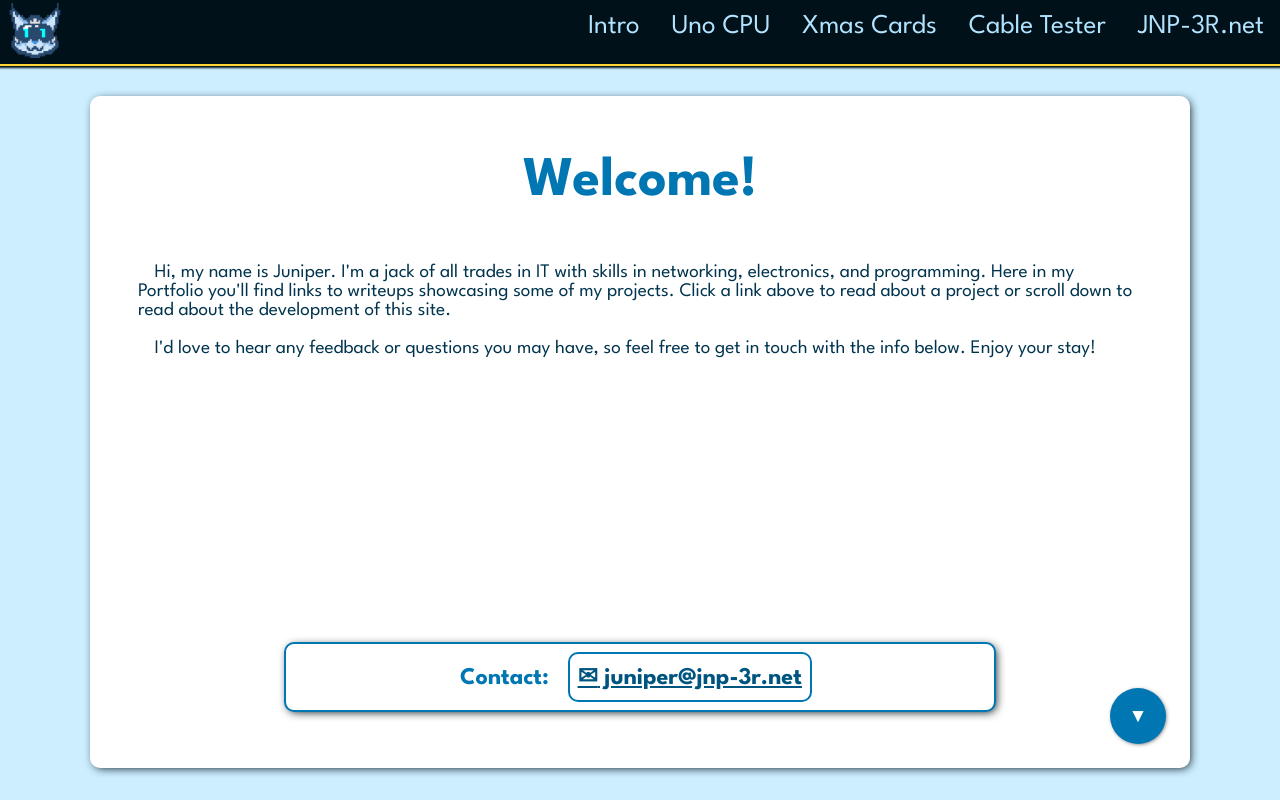
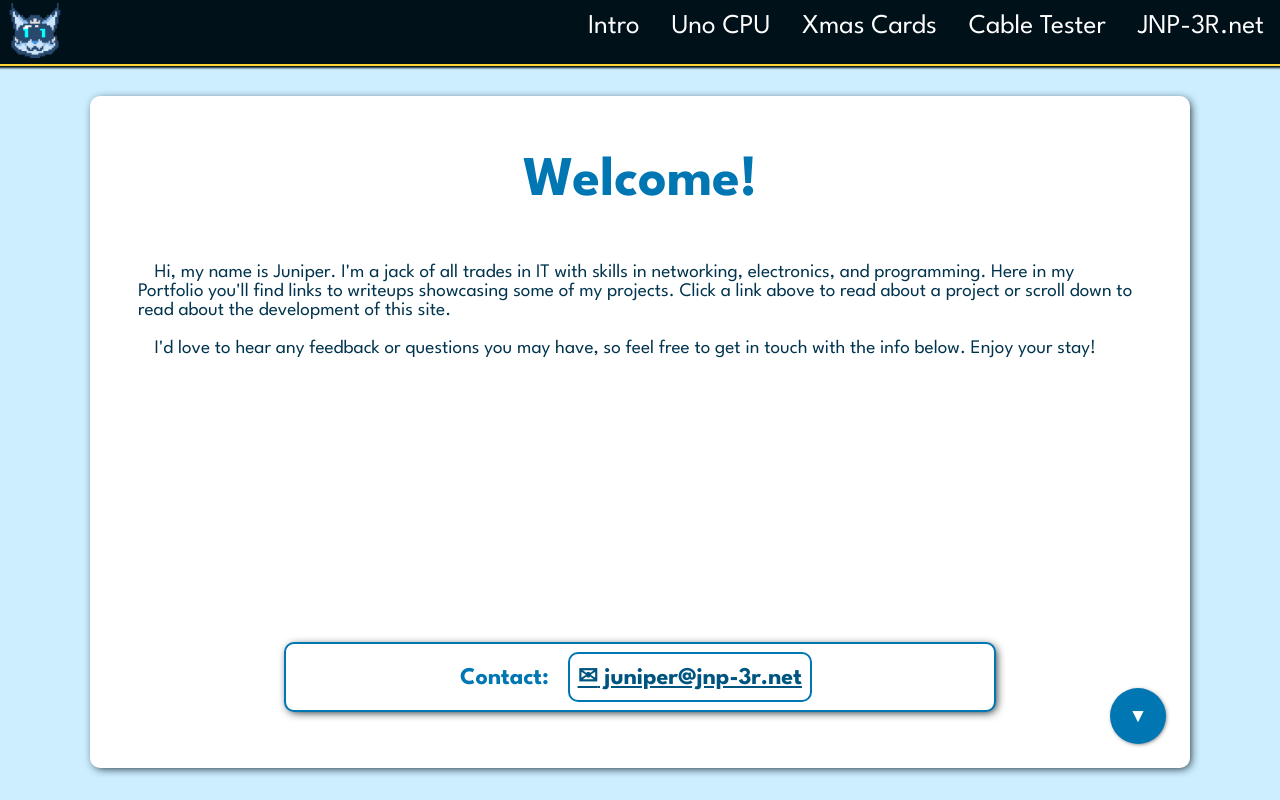
Before and after one commit to juniperlynx/Portfolio, a React (Create React App) app: page / in a window 1280 px wide. Shown: the top 800 px of the page. Built offline with nearby package versions, Linux system fonts and the light colour scheme.

Commit message:
Fix nav menu colors
Normalize colors used in fixed navbar and pullout menu.

```diff
--- a/src/components/navbar/Menu.js
+++ b/src/components/navbar/Menu.js
@@ -37,9 +37,17 @@ const LinkWrapper = styled.ul`
 
         font-size: 1.5rem;
 
+        &:link {
+            color: #ffffff;
+        }
+
         &:hover {
-            color: #ffffff;
+            color: #cceeff;
             border-bottom: 2px solid #ffd633;
+        }
+
+        &:visited {
+            color: #b3e6ff;
         }
     }
 `
--- a/src/components/navbar/Navbar.js
+++ b/src/components/navbar/Navbar.js
@@ -39,16 +39,16 @@ const FixedLink = styled(NavLink)`
     display: inline-block;
 
     &:link {
-        color: #b3e4ff;
+        color: #ffffff;
     }
 
     &:hover {
-        color: #ffffff;
+        color: #cceeff;
         border-bottom: 2px solid #ffd633;
     }
 
     &:visited {
-        color: #b3e4ff;
+        color: #b3e6ff;
     }
 
     @media (max-width: 750px) {
```
